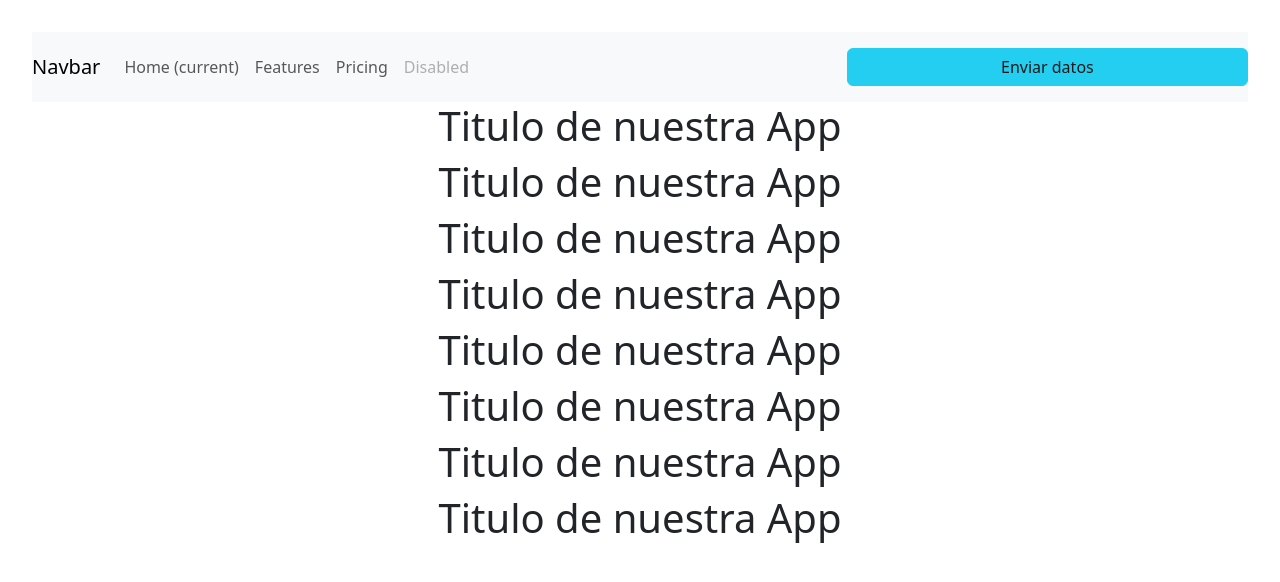
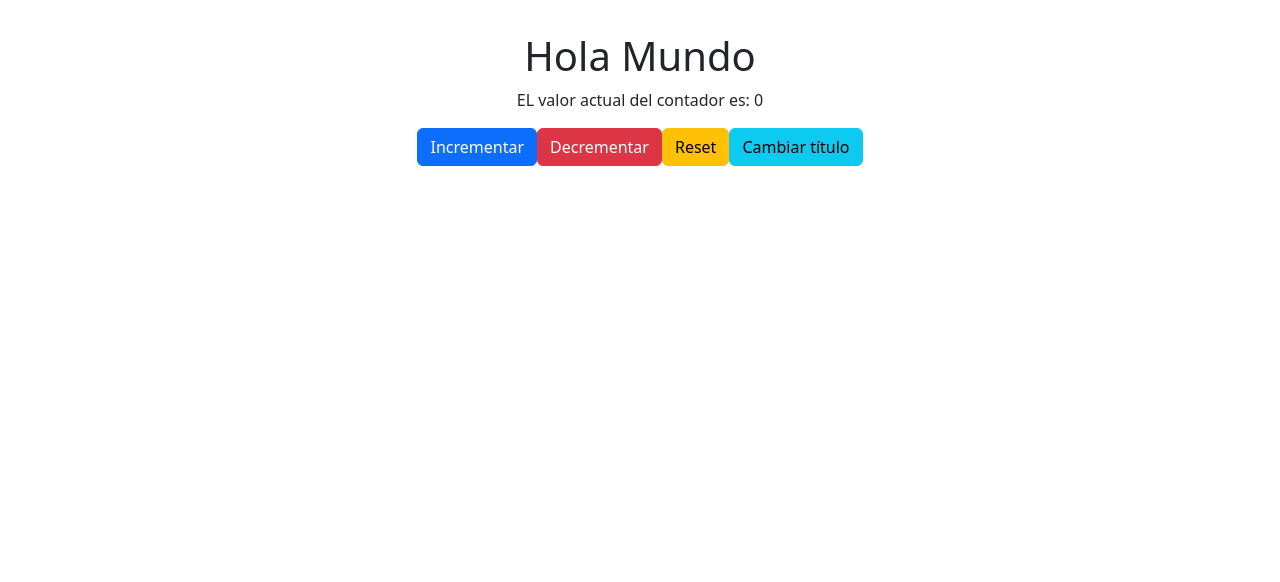
Before and after one commit to JoseGermanx/practica-react, a React (Vite) app in the folder proyecto-react-10/: page / in a window 1280 px wide. Shown: the top 582 px of the page. Built offline with nearby package versions, Linux system fonts and the light colour scheme.

Commit message:
Agregado componente Contador a App.jsx

```diff
--- a/proyecto-react-10/src/App.jsx
+++ b/proyecto-react-10/src/App.jsx
@@ -1,21 +1,12 @@
 
 import './App.css'
-import Navbar from './components/navbar/Navbar'
-import Titulo from './components/titulo/Titulo'
+import Contador from './components/contador/Contador'
 
 function App() {
 
   return (
     <>
-    <Navbar />
-    <Titulo />
-    <Titulo />
-    <Titulo />
-    <Titulo />
-    <Titulo />
-    <Titulo />
-    <Titulo />
-    <Titulo />
+    <Contador />
     </>
   )
 }
--- /dev/null
+++ b/proyecto-react-10/src/components/contador/Contador.jsx
@@ -0,0 +1,40 @@
+import { useState } from "react"
+
+
+
+const Contador = () => {
+
+    const [contador, setContador] = useState(0)
+     ///  nombreDelEstado, funciónQueModificaElEstado = valor inicial del estado
+
+     const [titulo, setTitulo] = useState("Hola Mundo")
+
+    //  const [shoppingCart, setShoppingCart] = useState([])
+
+     const incrementar = () => {
+        setContador(contador + 1)
+     }
+
+     const decrementar = () => {
+        setContador(contador - 1)
+     }
+
+     const reset = () => {
+        setContador(0)
+     }
+
+  return (
+
+    <div className="container">
+        <h1>{titulo}</h1>
+        <p>EL valor actual del contador es: {contador}</p>
+        <button className="btn btn-primary" onClick={incrementar}>Incrementar</button>
+        <button className="btn btn-danger" onClick={decrementar}>Decrementar</button>
+        <button className="btn btn-warning" onClick={reset}>Reset</button>
+        <button className="btn btn-info" onClick={() => setTitulo("Contador")}>Cambiar título</button>
+
+    </div>
+  )
+}
+
+export default Contador
```
